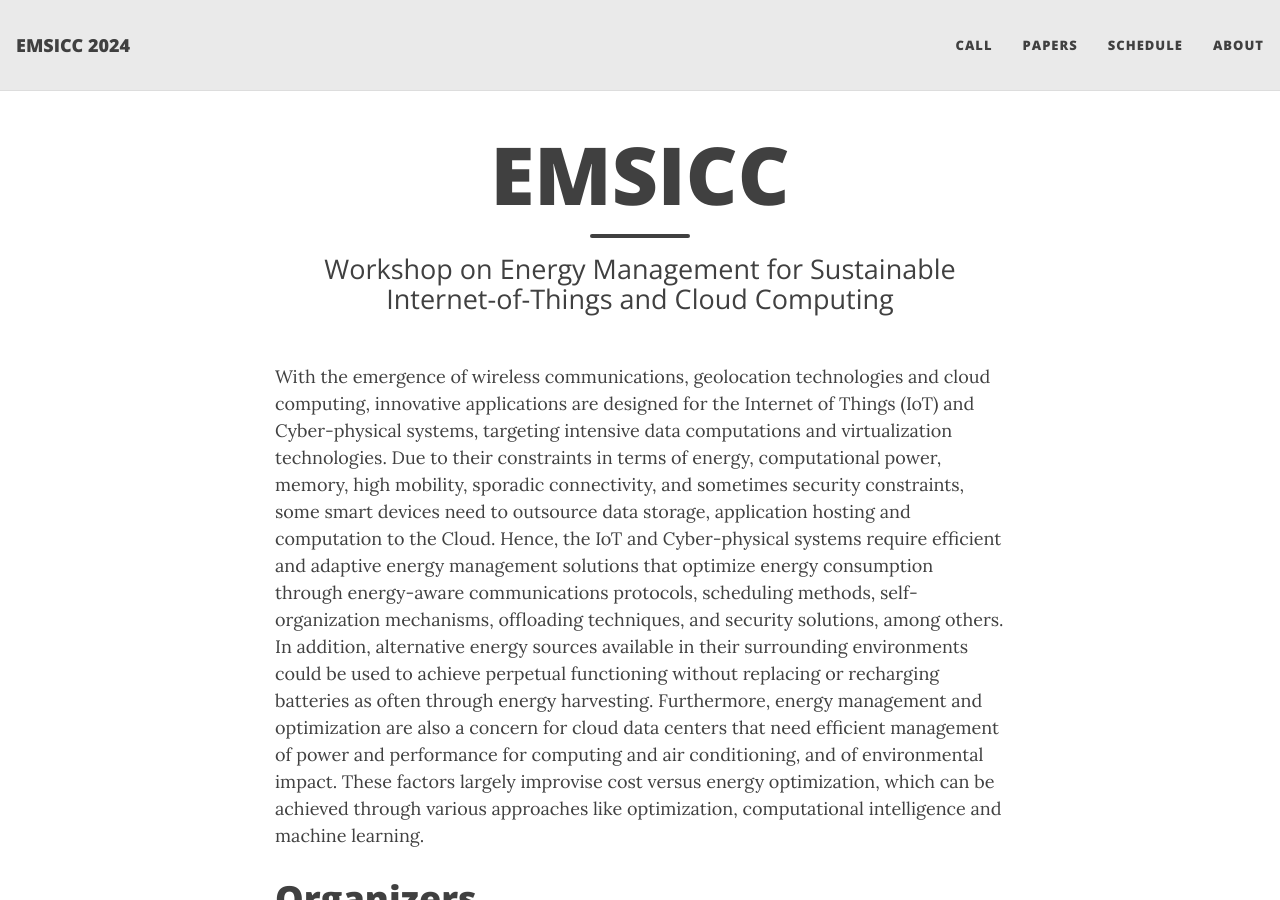
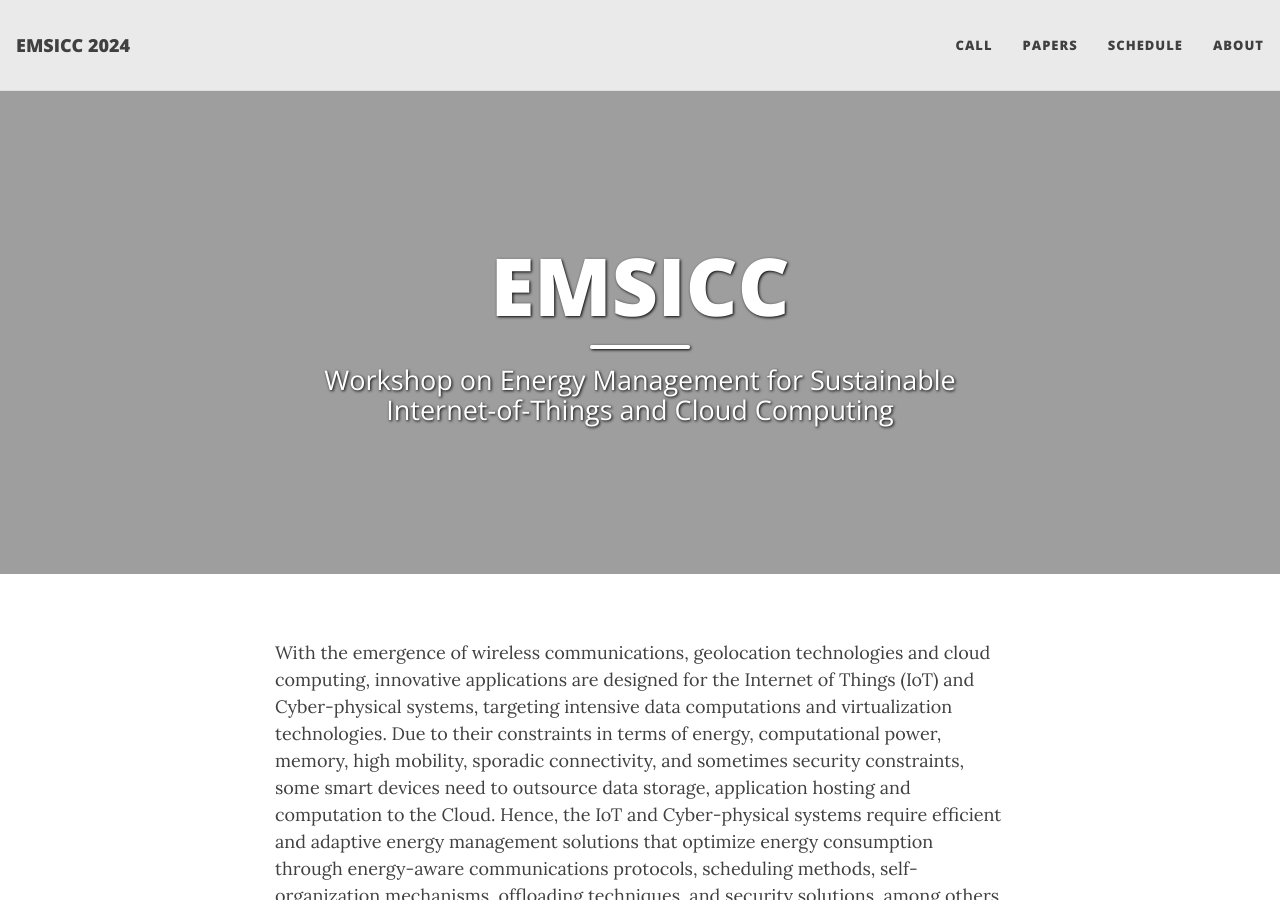
Before and after one commit to emsicc/2024, a Jekyll site: the page built from index.md, in a window 1280 px wide and 900 px high. Built offline with Jekyll 4.4.1, drawn with Linux system fonts in a browser that asks for light colours; nearby versions of some CDN libraries.

Commit message:
Add cover image of Vienna, Austria

```diff
--- a/index.md
+++ b/index.md
@@ -2,6 +2,7 @@
 layout: home
 title: EMSICC
 subtitle: Workshop on Energy Management for Sustainable Internet-of-Things and Cloud Computing
+cover-img: /assets/img/wien_1.jpg
 ---
 
 With the emergence of wireless communications, geolocation technologies and cloud computing,
```
